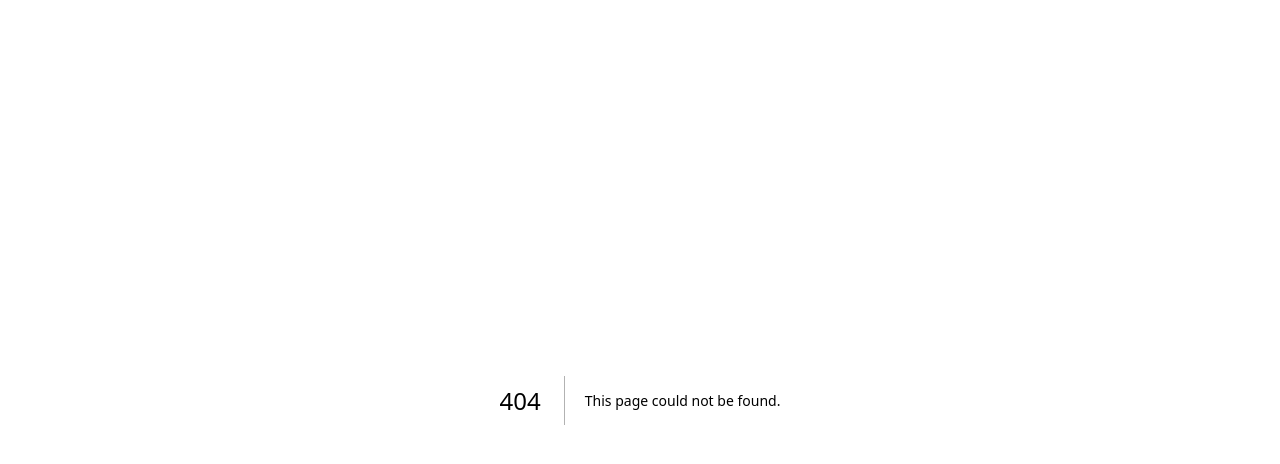
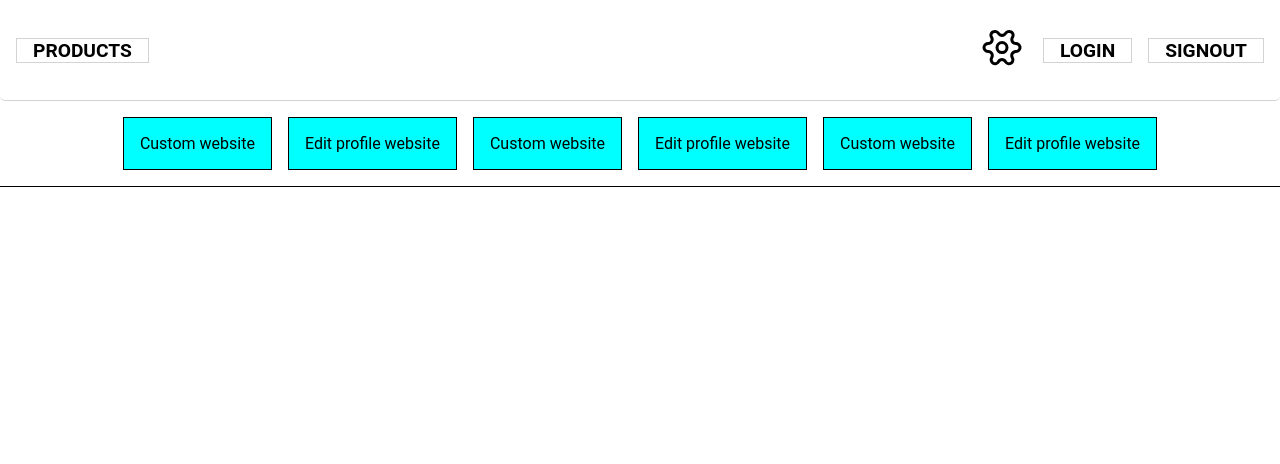
Before and after one commit to digmi123/Makeup-store, a Next.js app: page /settings in a window 1280 px wide. Before the commit this address had no page. Shown: the top 464 px of the page. Built offline with nearby package versions, Linux system fonts and the light colour scheme.

Commit message:
Add settings root page.

```diff
--- /dev/null
+++ b/src/app/(content)/settings/page.js
@@ -0,0 +1,7 @@
+import styles from "@/app/styles/home.module.css";
+
+export default function Settings() {
+  return <main className={styles.main}>
+
+  </main>;
+}
```
